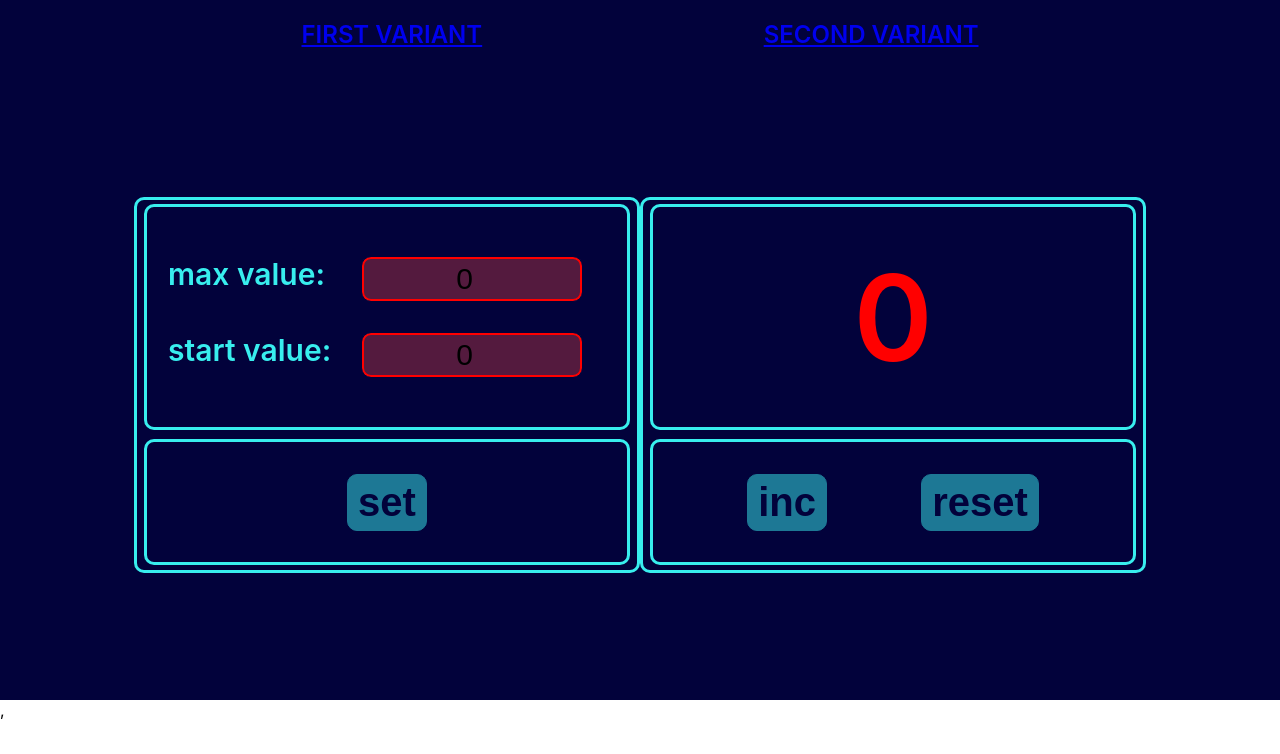
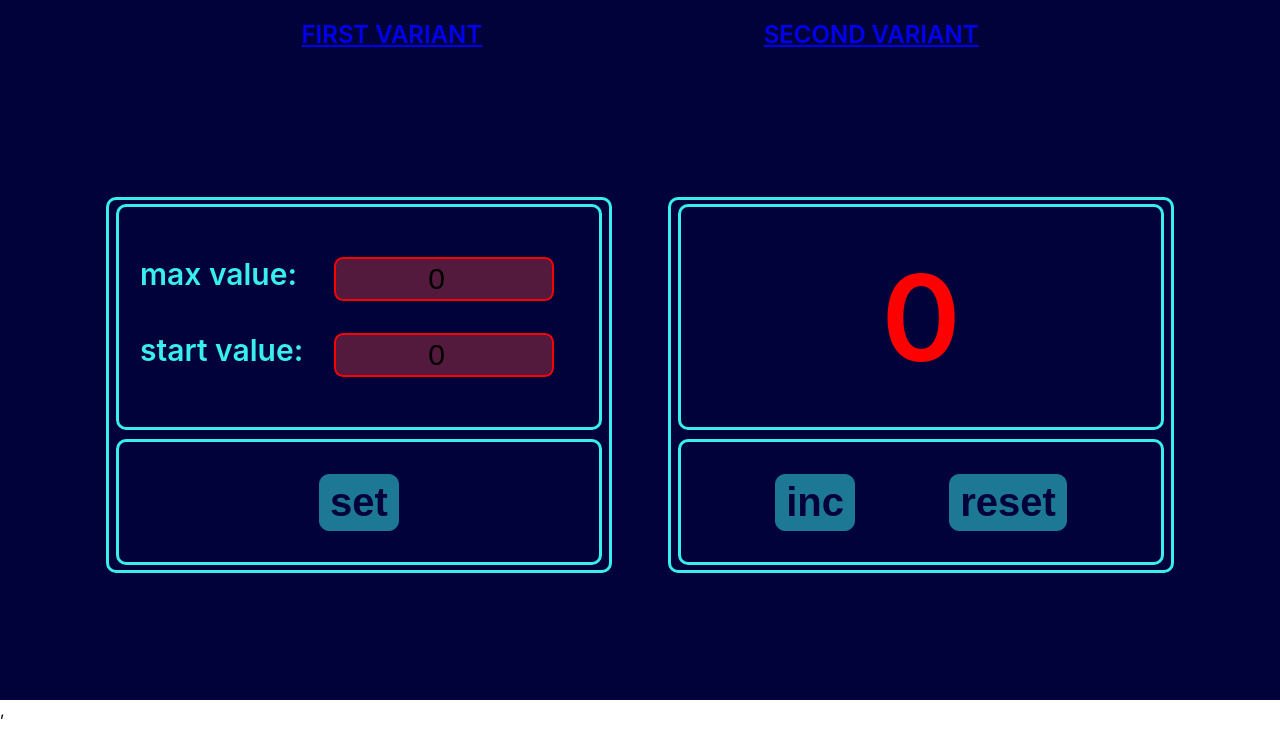
Before and after one commit to AliaksandrLiubanets/counter_ls, a React (Create React App) app: page / in a window 1280 px wide. Shown: the top 754 px of the page. Built offline with nearby package versions, Linux system fonts and the light colour scheme.

Commit message:
refactor .first__block: max-width: 1068px;                             width: 100%;

```diff
--- a/src/styles/styles.module.css
+++ b/src/styles/styles.module.css
@@ -30,7 +30,9 @@
 .first__block {
     display: flex;
     align-items: center;
-    justify-content: space-around;
+    justify-content: space-between;
+    max-width: 1068px;
+    width: 100%;
 }
 
 .window__frame {
```
